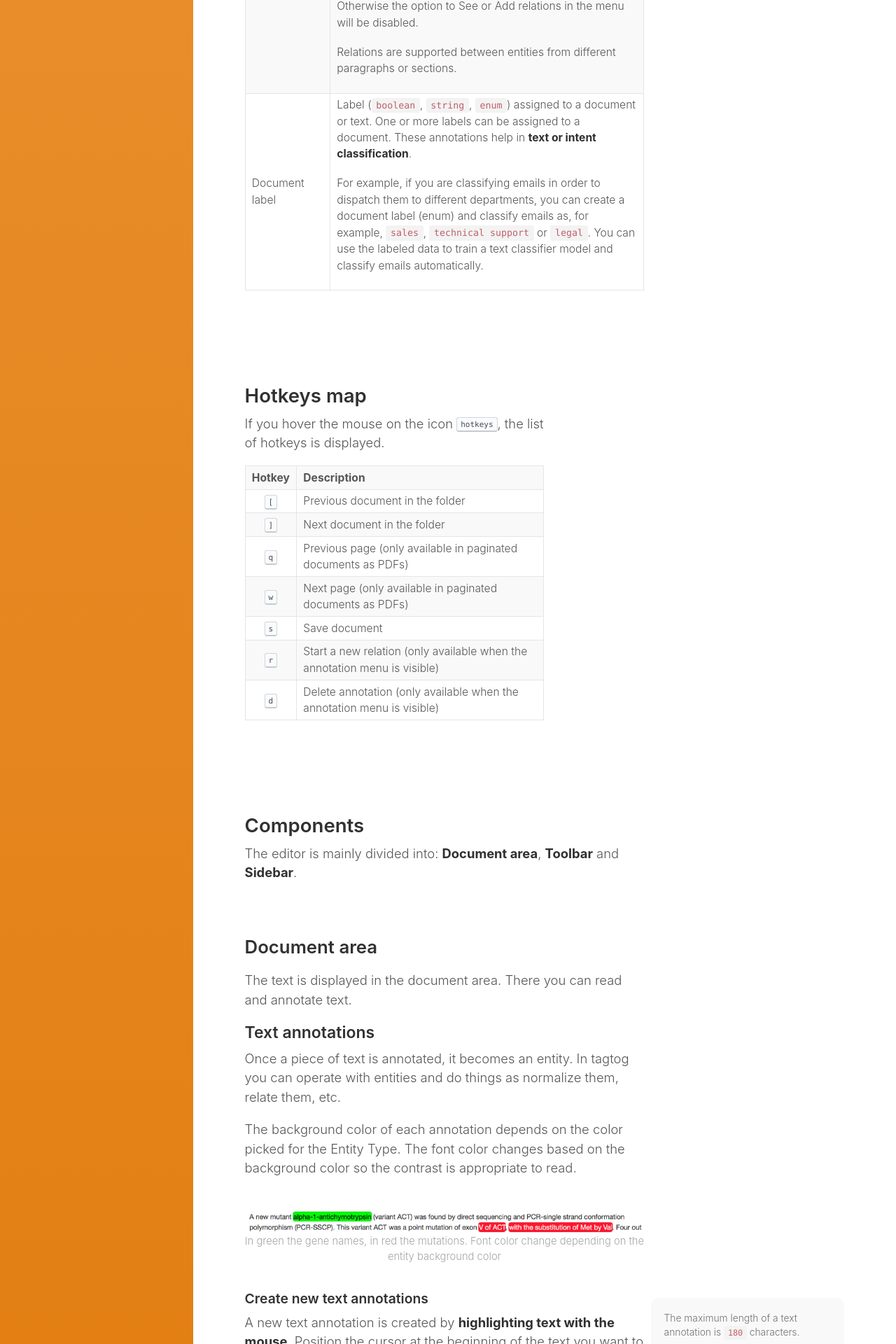
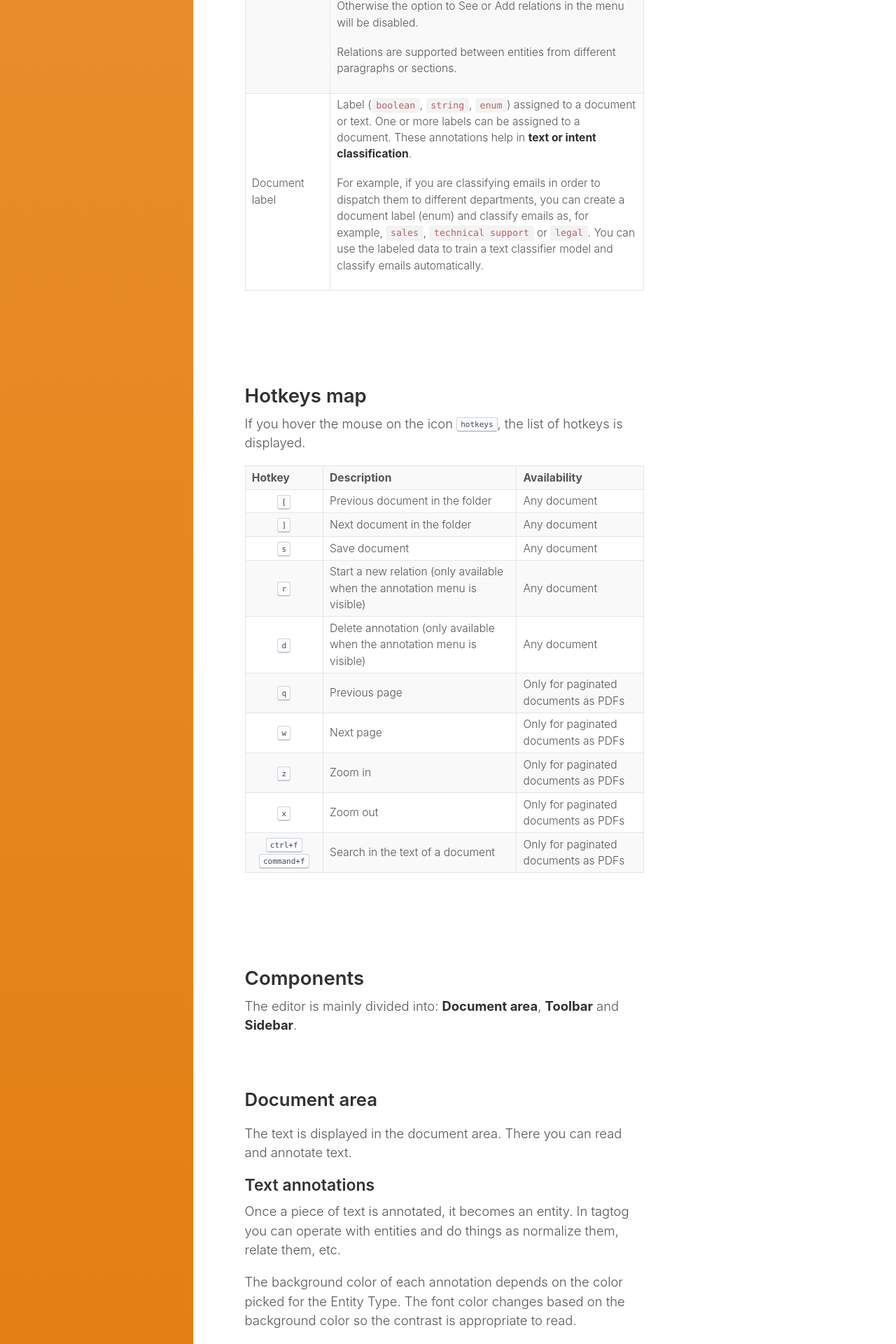
Before and after one commit to tagtogorg/tagtog-doc, a Jekyll site: the page built from site/webeditor.md, in a window 1280 px wide. Shown: the part 3080-5000 px from the top of the page at 70% size. Built offline with Jekyll 4.4.1, drawn with Linux system fonts in a browser that asks for light colours; nearby versions of some CDN libraries; some of the changed text lies outside the part shown.

Commit message:
Document text search functionality

```diff
--- a/site/pdf-annotation-tool.md
+++ b/site/pdf-annotation-tool.md
@@ -17,6 +17,16 @@ toc: true
   </div>
   <div class="one-third-col">
     {% include image.html name="icon-pdf.png" width=150 %}
+  </div>
+</div>
+
+<div class="page-section">
+  <div class="two-third-col">
+    <h2>How to activate this feature?</h2>
+    <p><strong>By default this feature is turned off</strong>. You can change this setting differently for each project. To activate this feature follow <a title="tagtog - Activate PDF native tool" href="projects.html#pdf">these instructions</a>.</p>
+  </div>
+  <div class="one-third-col">
+    <div class="message">The PDF annotation tool is only available in some plans. Check the <a title="tagtog - plans" href="https://tagtog.net/-pricing">available features for each plan</a>.</div>
   </div>
 </div>
 
@@ -42,11 +52,27 @@ toc: true
     <p>Zoom in or out the document {% include inline-image.html name="pdf-zoom.png" width="70" %}. The scale changes in 1.25x.</p>
     <h3>Pan</h3>
     <p>Also known as the <strong>hand tool</strong>. You just click in an area where there is no text, this cursor shows up {% include inline-image.html name="grab-cursor.jpg" width="30" %}. <strong>Drag</strong> the document horizontally or/and vertically and release the mouse button to stop panning.</p>
+
   </div>
 
   <div class="one-third-col">
     <div class="message">
       When you navigate across pages, the page number in the URL changes. You can use this URL to go directly to a particular page.
+    </div>
+  </div>
+</div>
+
+<div class="page-section">
+  <div class="two-third-col">
+    <h2>Search</h2>
+    <p>In paginated documents as PDF, you can find text across a particular document. Use the keyboard hotkeys <kbd>ctrl+f</kbd> or <kbd>command+f</kbd> to trigger the <strong>text search</strong> functionality.</p>
+    <p>Once you start typing, the search functionality is triggered and the <strong>results are updated in real time and highlighted in the screen</strong>, e.g.: {% include inline-image.html name="search-result.png" width="350" %}. In the text search panel you can navigate across the results by clicking the up and down arrows. Results are displayed in order of appearance. When you navigate to one particular search result, it is being highlighted, e.g.: {% include inline-image.html name="search-result-highlight.png" width="350" %}.</p>
+    <p>To clear the results, just close the text search panel.</p>
+  </div>
+  <div class="one-third-col">
+    {% include image.html name="search-in-text.png" caption="Text search panel. You can navigate across the results. The number of results is displayed inside the text box" %}
+    <div class="message">
+      The text search functionality is <strong>only available when visualizing paginated documents (e.g. PDF) and only accessible by hotkeys</strong>. For plain text you can use the browser built-in functionality by also using <kbd>ctrl+f</kbd> or <kbd>command+f</kbd>.
     </div>
   </div>
 </div>
@@ -96,16 +122,6 @@ toc: true
 
 <div class="page-section">
   <div class="two-third-col">
-    <h2>How to activate this feature?</h2>
-    <p><strong>By default this feature is turned off</strong>. You can change this setting differently for each project. To activate this feature follow <a title="tagtog - Activate PDF native tool" href="projects.html#pdf">these instructions</a>.</p>
-  </div>
-  <div class="one-third-col">
-    <div class="message">The PDF annotation tool is only available in some plans. Check the <a title="tagtog - plans" href="https://tagtog.net/-pricing">available features for each plan</a>.</div>
-  </div>
-</div>
-
-<div class="page-section">
-  <div class="two-third-col">
     <h2>Caveats</h2>
     <p class="list-item"><span class="list-item-1"></span>You cannot create an annotation with one piece in one page and the other piece in the next page. The main constraint is that the PDF footer interferes when creating an annotation across two pages.</p>
     <p class="list-item"><span class="list-item-2"></span>Currently, <a title="tagtog - preannotations" href="webeditor.html#pre-annotations">pre-annotations</a> are not available with this new layout.</p>
--- a/site/webeditor.md
+++ b/site/webeditor.md
@@ -75,34 +75,57 @@ toc: true
       <tr>
         <th>Hotkey</th>
         <th>Description</th>
+        <th>Availability</th>
       </tr>
       <tr>
         <td class="centered"><kbd>[</kbd></td>
         <td>Previous document in the folder</td>
+        <td>Any document</td>
       </tr>
       <tr>
         <td class="centered"><kbd>]</kbd></td>
         <td>Next document in the folder</td>
-      </tr>
-      <tr>
-        <td class="centered"><kbd>q</kbd></td>
-        <td>Previous page (only available in paginated documents as PDFs)</td>
-      </tr>
-      <tr>
-        <td class="centered"><kbd>w</kbd></td>
-        <td>Next page (only available in paginated documents as PDFs)</td>
+        <td>Any document</td>
       </tr>
       <tr>
         <td class="centered"><kbd>s</kbd></td>
         <td>Save document</td>
+        <td>Any document</td>
       </tr>
       <tr>
         <td class="centered"><kbd>r</kbd></td>
         <td>Start a new relation (only available when the annotation menu is visible)</td>
+        <td>Any document</td>
       </tr>
       <tr>
         <td class="centered"><kbd>d</kbd></td>
         <td>Delete annotation (only available when the annotation menu is visible)</td>
+        <td>Any document</td>
+      </tr>
+      <tr>
+        <td class="centered"><kbd>q</kbd></td>
+        <td>Previous page</td>
+        <td>Only for paginated documents as PDFs</td>
+      </tr>
+      <tr>
+        <td class="centered"><kbd>w</kbd></td>
+        <td>Next page</td>
+        <td>Only for paginated documents as PDFs</td>
+      </tr>
+      <tr>
+        <td class="centered"><kbd>z</kbd></td>
+        <td>Zoom in</td>
+        <td>Only for paginated documents as PDFs</td>
+      </tr>
+      <tr>
+        <td class="centered"><kbd>x</kbd></td>
+        <td>Zoom out</td>
+        <td>Only for paginated documents as PDFs</td>
+      </tr>
+      <tr>
+        <td class="centered"><kbd>ctrl+f</kbd><kbd>command+f</kbd></td>
+        <td>Search in the text of a document</td>
+        <td>Only for paginated documents as PDFs</td>
       </tr>
     </table>
   </div>
```
Also changed, not shown: site/assets/img/search-in-text.png (added), site/assets/img/search-result-highlight.png (added), site/assets/img/search-result.png (added).
